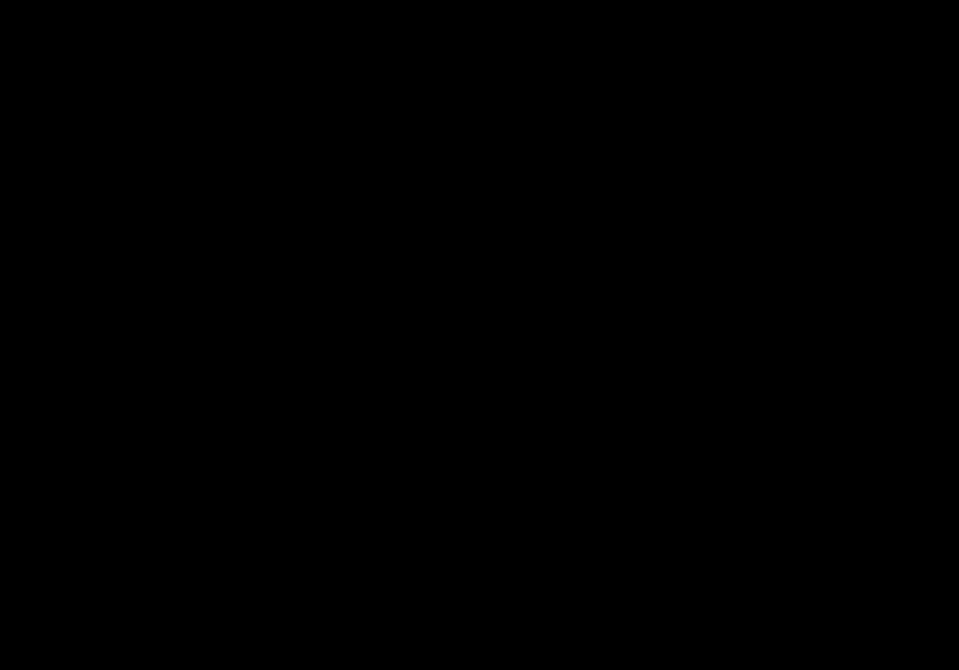
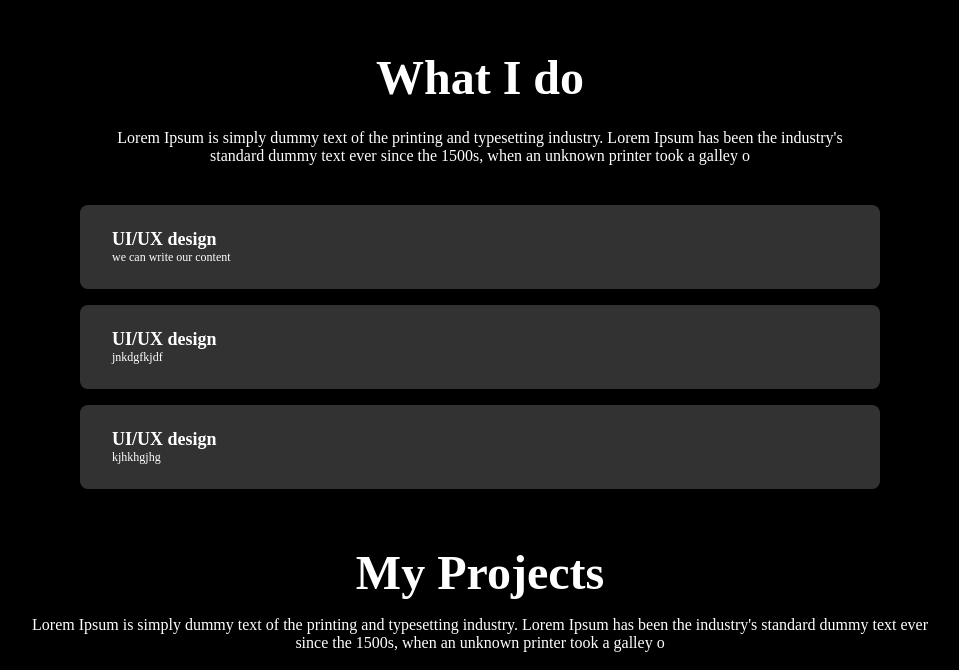
Before and after one commit to neethafrancis/Portfolio, a React (Create React App) app in the folder portfolio/: page / in a window 1280 px wide. Shown: the part 878-1548 px from the top of the page, without its empty margins (160-1119 px from the left). Before the commit the page ends 880 px from the top, so only its background shows below. Built offline with nearby package versions, Linux system fonts and the light colour scheme.

Commit message:
project page updated

```diff
--- a/portfolio/src/App.js
+++ b/portfolio/src/App.js
@@ -1,10 +1,14 @@
 import Navbar from "./components/NavBar/navbar";
 import Intro from "./components/Intro/intro";
+import Skills from "./components/Skills/skills";
+import Works from "./components/Works/works";
 function App() {
   return (
     <div className="App">
       <Navbar />
       <Intro />
+      <Skills />
+      <Works />
     </div>
   );
 }
--- a/portfolio/src/components/Intro/intro.css
+++ b/portfolio/src/components/Intro/intro.css
@@ -53,7 +53,14 @@
         font-size: 10vw;
     }
     .hello{
-        font-size: 4.5;
+        font-size: 4.5vw;
     }
 
 }
+@media screen and _(max-width:480px) {
+    .bg{
+        right: -10vw;
+    }
+
+
+}
--- a/portfolio/src/components/NavBar/navbar.css
+++ b/portfolio/src/components/NavBar/navbar.css
@@ -2,7 +2,7 @@
     height: 5rem;
     width: 100vw;
     max-width: 75rem;
-    margin: 0 auto;
+    margin: 0 auto ;
     padding: 1rem 2rem ;
     display: flex;
     align-items: center;
--- a/portfolio/src/components/NavBar/navbar.js
+++ b/portfolio/src/components/NavBar/navbar.js
@@ -11,7 +11,6 @@
            <Link className='desktopMenuListItem'>Home</Link>
            <Link className='desktopMenuListItem'>About</Link>
            <Link className='desktopMenuListItem'>Project</Link>
-           <Link className='desktopMenuListItem'>Contact</Link>
         </div>
         <button className="desktopMenuBtn">
             <img src="" alt="" className="desktopMenuImg" />Contact Me
--- /dev/null
+++ b/portfolio/src/components/Skills/skills.css
@@ -0,0 +1,43 @@
+#skills{
+    overflow: hidden;
+    width: 100vw;
+    max-width: 65rem;
+    display: flex;
+    flex-direction: column;
+    align-items: center;
+    justify-content: center;
+    text-align: center;
+    margin: 0 auto;
+
+}
+.skillTitle{
+    font-size: 3rem;
+    font-weight: 600;
+    padding-top: 3rem;
+    margin-bottom: 1.5rem;
+}
+.skillDesc{
+    font-weight: 200;
+    font-size: medium;
+    max-width: 50rem;
+    padding: 0 2rem;
+
+
+}
+.skillBars{
+    margin: 1.5rem;
+    width: 100vw;
+    max-width: 80%;
+    text-align: left;
+}
+.skillBar{
+    display: flex;
+    margin: 1rem;
+    padding: 1.5rem 2rem;
+    border-radius: 0.5rem;
+    background: rgb(50, 50, 50);
+}
+.skillBarText{
+    font-size:0.75rem;
+    font-weight: 200;
+}
--- /dev/null
+++ b/portfolio/src/components/Skills/skills.js
@@ -0,0 +1,33 @@
+import React from 'react'
+import './skills.css';
+const Skills = () => {
+  return (
+    <section id="skills">
+        <span className="skillTitle">What I do</span>
+        <span className="skillDesc">Lorem Ipsum is simply dummy text of the printing and typesetting industry. Lorem Ipsum has been the industry's standard dummy text ever since the 1500s, when an unknown printer took a galley o</span>
+        <div className='skillBars'>
+            <div className="skillBar">
+                <div className="skillBarText">
+                    <h2>UI/UX design</h2>
+                    <p>we can write our content</p>
+                </div>
+            </div>
+            <div className="skillBar">
+                <div className="skillBarText">
+                    <h2>UI/UX design</h2>
+                    <p>jnkdgfkjdf</p>
+                </div>
+            </div>
+            <div className="skillBar">
+                <div className="skillBarText">
+                    <h2>UI/UX design</h2>
+                    <p>kjhkhgjhg</p>
+                </div>
+            </div>
+        </div>
+
+    </section>
+  )
+}
+
+export default Skills
--- /dev/null
+++ b/portfolio/src/components/Works/works.css
@@ -0,0 +1,22 @@
+#works{
+     min-height: calc(100vh-4rem);
+     width: 100vw;
+     max-width: 60rem;
+    display: flex;
+    flex-direction: column;
+    align-items: center;
+    justify-content: center;
+    margin: 0 auto;
+    text-align: center;
+    padding: 0 1rem;
+
+}
+.worksTitle{
+    margin: 1rem 0;
+    font-size: 3rem;
+}
+.worksDesc{
+    font-weight: 300;
+    font-size: 1rem;
+
+}
--- /dev/null
+++ b/portfolio/src/components/Works/works.js
@@ -0,0 +1,16 @@
+import React from 'react'
+import './works.css';
+
+const Works = () => {
+  return (
+    <section id ="works">
+        <h2 className="worksTitle">My Projects</h2>
+        <span className="worksDesc">Lorem Ipsum is simply dummy text of the printing and typesetting industry. Lorem Ipsum has been the industry's standard dummy text ever since the 1500s, when an unknown printer took a galley o</span>
+        <div className="workImg">
+            <img src="" alt="" />
+        </div>
+    </section>
+  )
+}
+
+export default Works
```
